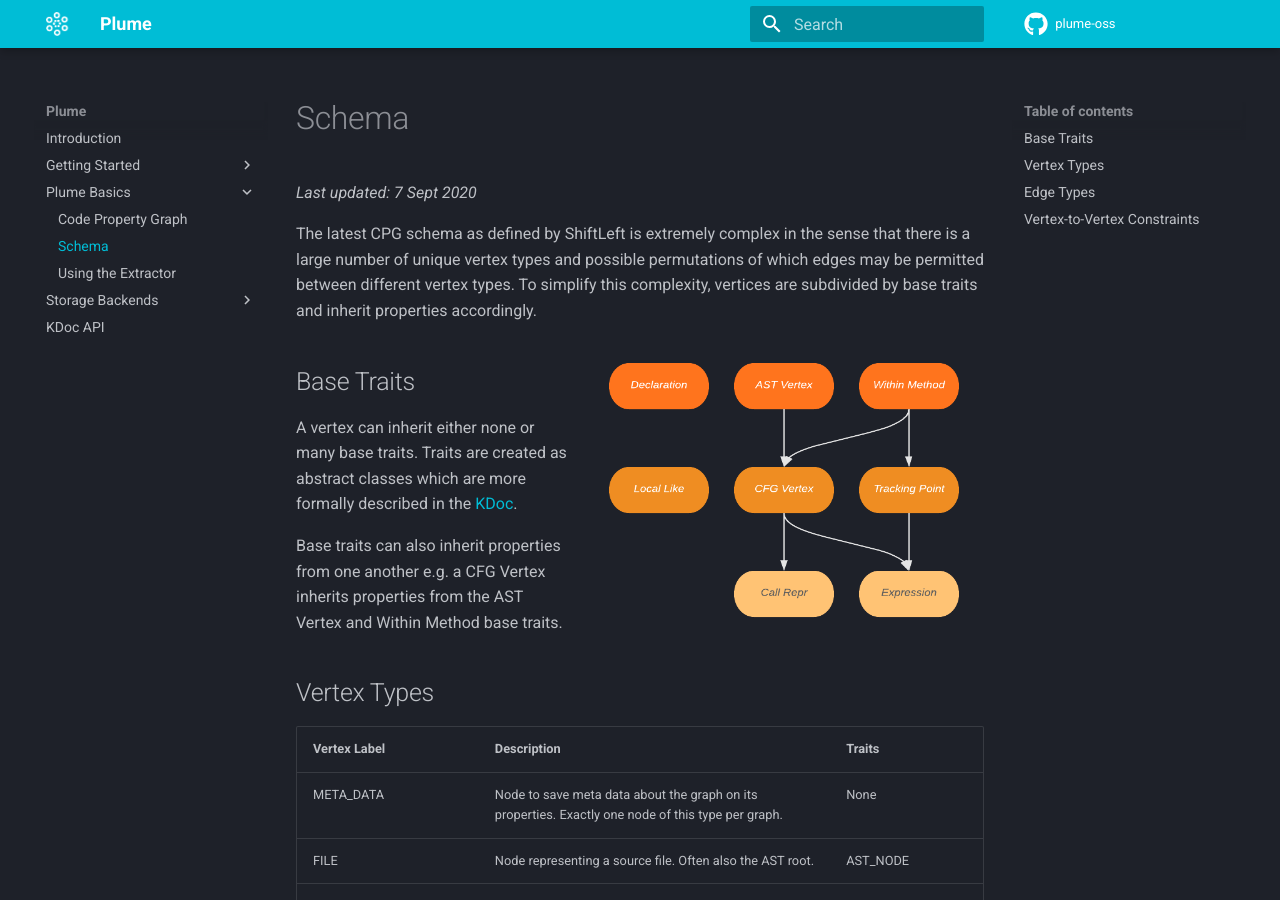
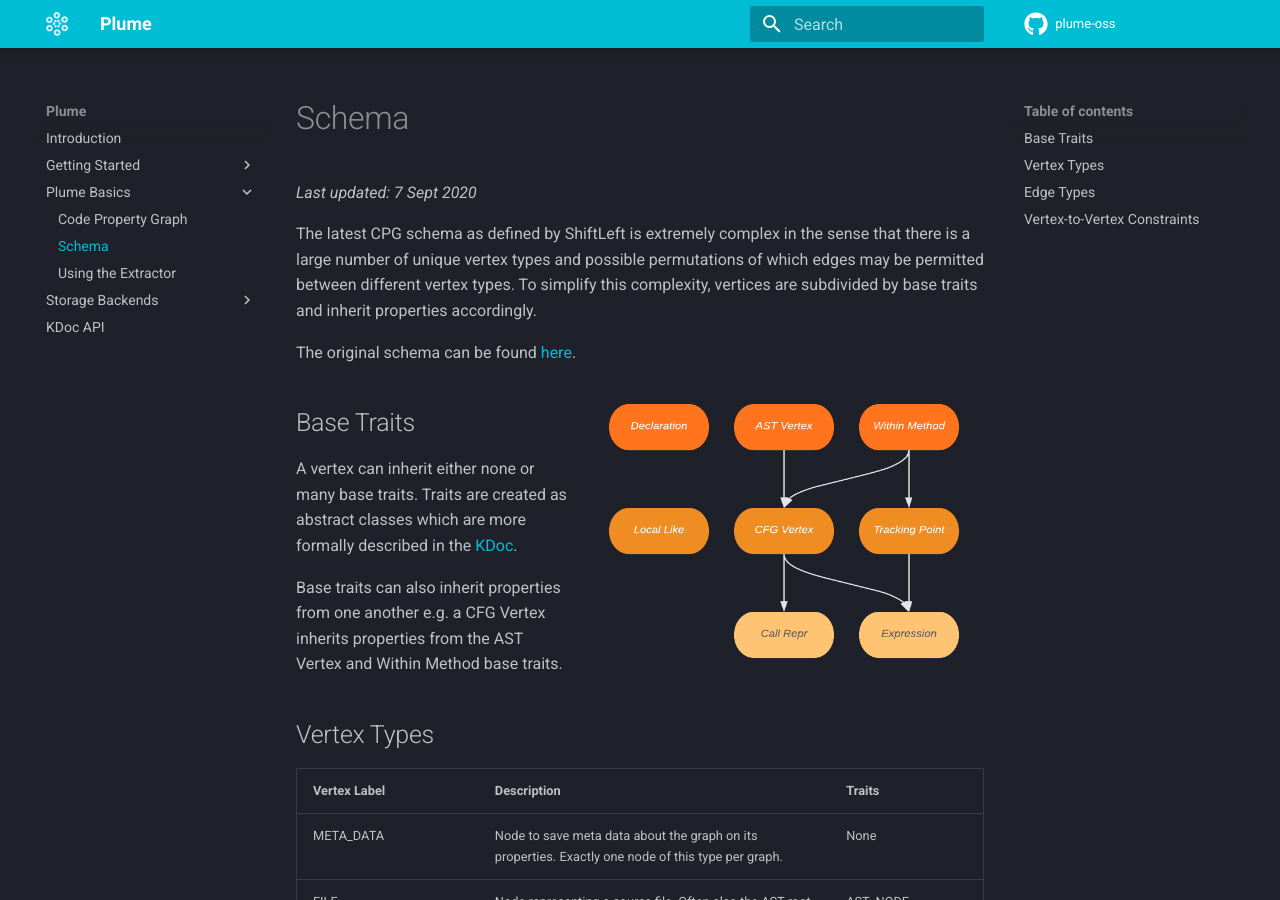
Before and after one commit to plume-oss/plume-docs, an MkDocs documentation site: the page built from docs/plume-basics/schema.md, in a window 1280 px wide and 900 px high. Built offline with MkDocs 1.6.1 and Material for MkDocs 9.7.7, drawn with Linux system fonts in a browser that asks for light colours.

Commit message:
:art: Added original CPG link

```diff
--- a/docs/plume-basics/schema.md
+++ b/docs/plume-basics/schema.md
@@ -4,11 +4,11 @@ _Last updated: 7 Sept 2020_
 
 The latest CPG schema as defined by ShiftLeft is extremely complex in the sense that there is a large number of unique vertex types and possible permutations of which edges may be permitted between different vertex types. To simplify this complexity, vertices are subdivided by base traits and inherit properties accordingly.
 
+The original schema can be found [here](https://github.com/ShiftLeftSecurity/codepropertygraph/blob/master/codepropertygraph/src/main/resources/schemas/base.json).
+
 ![Base Traits](../assets/images/plume-basics/code-property-graph/traits.png){: align=right style="height:300px;width:400px;" }
 
 ## Base Traits
-
-
 
 A vertex can inherit either none or many base traits. Traits are created as abstract classes which are more formally described in the [KDoc](https://plume-oss.github.io/plume-driver/kotlindoc/za/ac/sun/plume/domain/models/).
 
```
